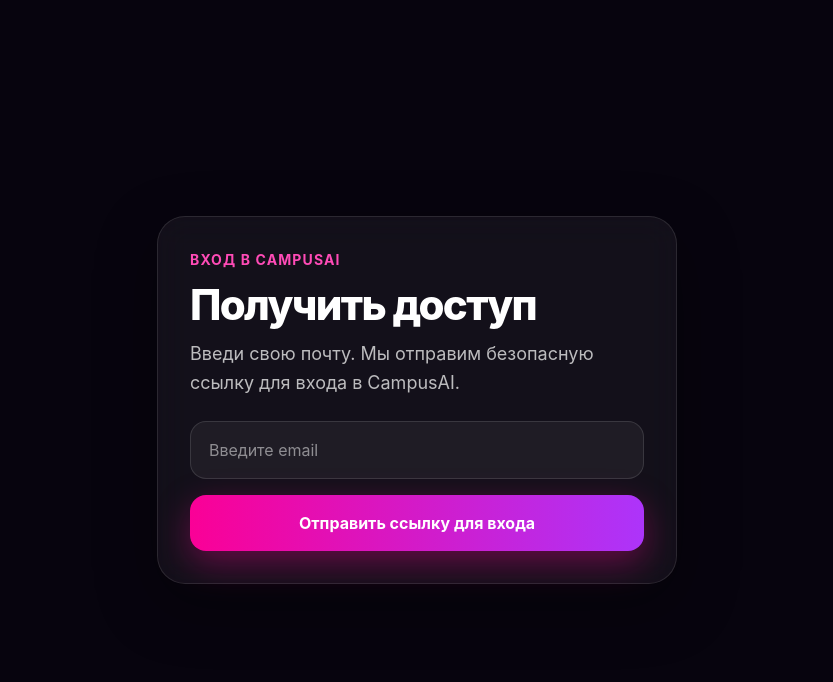
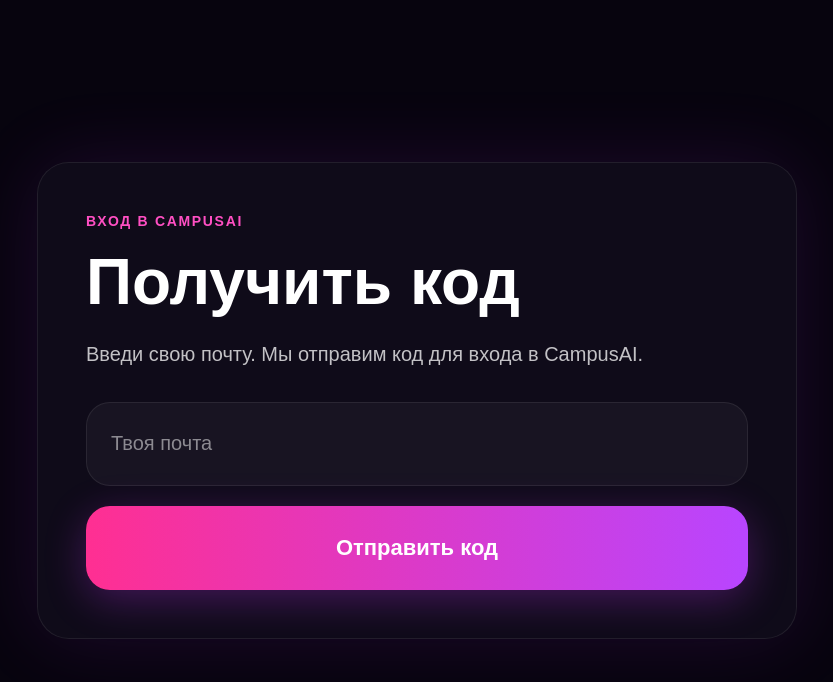
Before and after one commit to egorfaze-rgb/campus-ai, a Next.js app: page /auth in a window 1280 px wide. Shown: the top 682 px of the page, without its empty margins (223-1056 px from the left). Built offline with nearby package versions, Linux system fonts and the light colour scheme; no server answers.

Commit message:
switch auth to email code

```diff
--- a/app/auth/page.tsx
+++ b/app/auth/page.tsx
@@ -5,11 +5,14 @@
 
 export default function AuthPage() {
   const supabase = createClient()
+
+  const [step, setStep] = useState<"email" | "code">("email")
   const [email, setEmail] = useState("")
+  const [code, setCode] = useState("")
   const [loading, setLoading] = useState(false)
   const [message, setMessage] = useState("")
 
-  const handleLogin = async (e: React.FormEvent) => {
+  const handleSendCode = async (e: React.FormEvent) => {
     e.preventDefault()
     setLoading(true)
     setMessage("")
@@ -17,19 +20,39 @@
     const { error } = await supabase.auth.signInWithOtp({
       email,
       options: {
-        emailRedirectTo: typeof window !== "undefined"
-          ? `${window.location.origin}/auth/callback`
-          : undefined,
+        shouldCreateUser: true,
       },
     })
 
     if (error) {
-      setMessage("Ошибка при отправке ссылки. Попробуй еще раз.")
-    } else {
-      setMessage("Ссылка для входа отправлена на почту.")
+      setMessage("Ошибка при отправке кода. Попробуй еще раз.")
+      setLoading(false)
+      return
     }
 
+    setStep("code")
+    setMessage("Код отправлен на почту.")
     setLoading(false)
+  }
+
+  const handleVerifyCode = async (e: React.FormEvent) => {
+    e.preventDefault()
+    setLoading(true)
+    setMessage("")
+
+    const { error } = await supabase.auth.verifyOtp({
+      email,
+      token: code,
+      type: "email",
+    })
+
+    if (error) {
+      setMessage("Неверный или просроченный код. Попробуй еще раз.")
+      setLoading(false)
+      return
+    }
+
+    window.location.href = "/dashboard"
   }
 
   return (
@@ -42,30 +65,27 @@
         alignItems: "center",
         justifyContent: "center",
         padding: "24px",
-        fontFamily: "Inter, system-ui, sans-serif",
       }}
     >
       <div
         style={{
           width: "100%",
-          maxWidth: "520px",
-          background: "rgba(255,255,255,0.05)",
-          border: "1px solid rgba(255,255,255,0.1)",
-          borderRadius: "28px",
-          padding: "32px",
-          backdropFilter: "blur(16px)",
-          WebkitBackdropFilter: "blur(16px)",
-          boxShadow: "0 20px 60px rgba(0,0,0,0.35)",
+          maxWidth: "760px",
+          borderRadius: "32px",
+          border: "1px solid rgba(255,255,255,0.08)",
+          background: "rgba(17,12,27,0.92)",
+          boxShadow: "0 0 80px rgba(201, 55, 255, 0.12)",
+          padding: "48px",
         }}
       >
         <div
           style={{
+            color: "#ff4fc3",
             fontSize: "14px",
-            color: "#ff4bb7",
             fontWeight: 700,
-            letterSpacing: "0.08em",
+            letterSpacing: "0.12em",
             textTransform: "uppercase",
-            marginBottom: "14px",
+            marginBottom: "18px",
           }}
         >
           Вход в CampusAI
@@ -73,45 +93,48 @@
 
         <h1
           style={{
-            margin: "0 0 14px",
-            fontSize: "42px",
+            fontSize: "64px",
             lineHeight: 1,
             fontWeight: 800,
-            letterSpacing: "-0.04em",
+            margin: "0 0 24px 0",
           }}
         >
-          Получить доступ
+          {step === "email" ? "Получить код" : "Ввести код"}
         </h1>
 
         <p
           style={{
-            margin: "0 0 24px",
-            color: "rgba(255,255,255,0.72)",
-            fontSize: "18px",
+            fontSize: "20px",
             lineHeight: 1.6,
+            color: "rgba(255,255,255,0.75)",
+            margin: "0 0 32px 0",
+            maxWidth: "620px",
           }}
         >
-          Введи свою почту. Мы отправим безопасную ссылку для входа в CampusAI.
+          {step === "email"
+            ? "Введи свою почту. Мы отправим код для входа в CampusAI."
+            : "Мы отправили код на твою почту. Введи его ниже, чтобы войти в CampusAI."}
         </p>
 
-        <form onSubmit={handleLogin}>
+        {step === "email" ? (
+          <form onSubmit={handleSendCode}>
             <input
               type="email"
-            placeholder="Введите email"
+              placeholder="Твоя почта"
               value={email}
               onChange={(e) => setEmail(e.target.value)}
               required
               style={{
                 width: "100%",
-              padding: "16px 18px",
-              borderRadius: "16px",
-              border: "1px solid rgba(255,255,255,0.12)",
-              background: "rgba(255,255,255,0.05)",
+                height: "84px",
+                borderRadius: "24px",
+                border: "1px solid rgba(255,255,255,0.08)",
+                background: "rgba(255,255,255,0.04)",
                 color: "white",
-              fontSize: "16px",
+                fontSize: "20px",
+                padding: "0 24px",
                 outline: "none",
-              marginBottom: "16px",
-              boxSizing: "border-box",
+                marginBottom: "20px",
               }}
             />
 
@@ -120,29 +143,104 @@
               disabled={loading}
               style={{
                 width: "100%",
-              padding: "16px 18px",
-              borderRadius: "16px",
+                height: "84px",
+                borderRadius: "24px",
                 border: "none",
-              cursor: loading ? "default" : "pointer",
-              background:
-                "linear-gradient(90deg, rgba(255,0,153,0.98) 0%, rgba(176,53,255,0.98) 100%)",
+                cursor: "pointer",
+                fontSize: "22px",
+                fontWeight: 700,
                 color: "white",
-              fontSize: "16px",
-              fontWeight: 700,
-              boxShadow: "0 12px 35px rgba(255, 0, 153, 0.35)",
+                background: "linear-gradient(90deg, #ff2f92 0%, #b845ff 100%)",
+                boxShadow: "0 10px 40px rgba(201, 55, 255, 0.28)",
+                opacity: loading ? 0.7 : 1,
               }}
             >
-            {loading ? "Отправляем..." : "Отправить ссылку для входа"}
+              {loading ? "Отправляем..." : "Отправить код"}
             </button>
           </form>
+        ) : (
+          <form onSubmit={handleVerifyCode}>
+            <div
+              style={{
+                marginBottom: "16px",
+                color: "rgba(255,255,255,0.65)",
+                fontSize: "16px",
+              }}
+            >
+              Почта: {email}
+            </div>
+
+            <input
+              type="text"
+              placeholder="Введи код из письма"
+              value={code}
+              onChange={(e) => setCode(e.target.value)}
+              required
+              style={{
+                width: "100%",
+                height: "84px",
+                borderRadius: "24px",
+                border: "1px solid rgba(255,255,255,0.08)",
+                background: "rgba(255,255,255,0.04)",
+                color: "white",
+                fontSize: "20px",
+                padding: "0 24px",
+                outline: "none",
+                marginBottom: "20px",
+              }}
+            />
+
+            <button
+              type="submit"
+              disabled={loading}
+              style={{
+                width: "100%",
+                height: "84px",
+                borderRadius: "24px",
+                border: "none",
+                cursor: "pointer",
+                fontSize: "22px",
+                fontWeight: 700,
+                color: "white",
+                background: "linear-gradient(90deg, #ff2f92 0%, #b845ff 100%)",
+                boxShadow: "0 10px 40px rgba(201, 55, 255, 0.28)",
+                opacity: loading ? 0.7 : 1,
+                marginBottom: "14px",
+              }}
+            >
+              {loading ? "Проверяем..." : "Войти"}
+            </button>
+
+            <button
+              type="button"
+              onClick={() => {
+                setStep("email")
+                setCode("")
+                setMessage("")
+              }}
+              style={{
+                width: "100%",
+                height: "64px",
+                borderRadius: "20px",
+                border: "1px solid rgba(255,255,255,0.12)",
+                background: "transparent",
+                color: "white",
+                cursor: "pointer",
+                fontSize: "18px",
+                fontWeight: 600,
+              }}
+            >
+              Изменить почту
+            </button>
+          </form>
+        )}
 
         {message && (
           <p
             style={{
-              marginTop: "18px",
-              color: "rgba(255,255,255,0.78)",
-              fontSize: "15px",
-              lineHeight: 1.5,
+              marginTop: "20px",
+              fontSize: "18px",
+              color: "rgba(255,255,255,0.8)",
             }}
           >
             {message}
```
Lines whose indentation alone changed are shown as unchanged.
